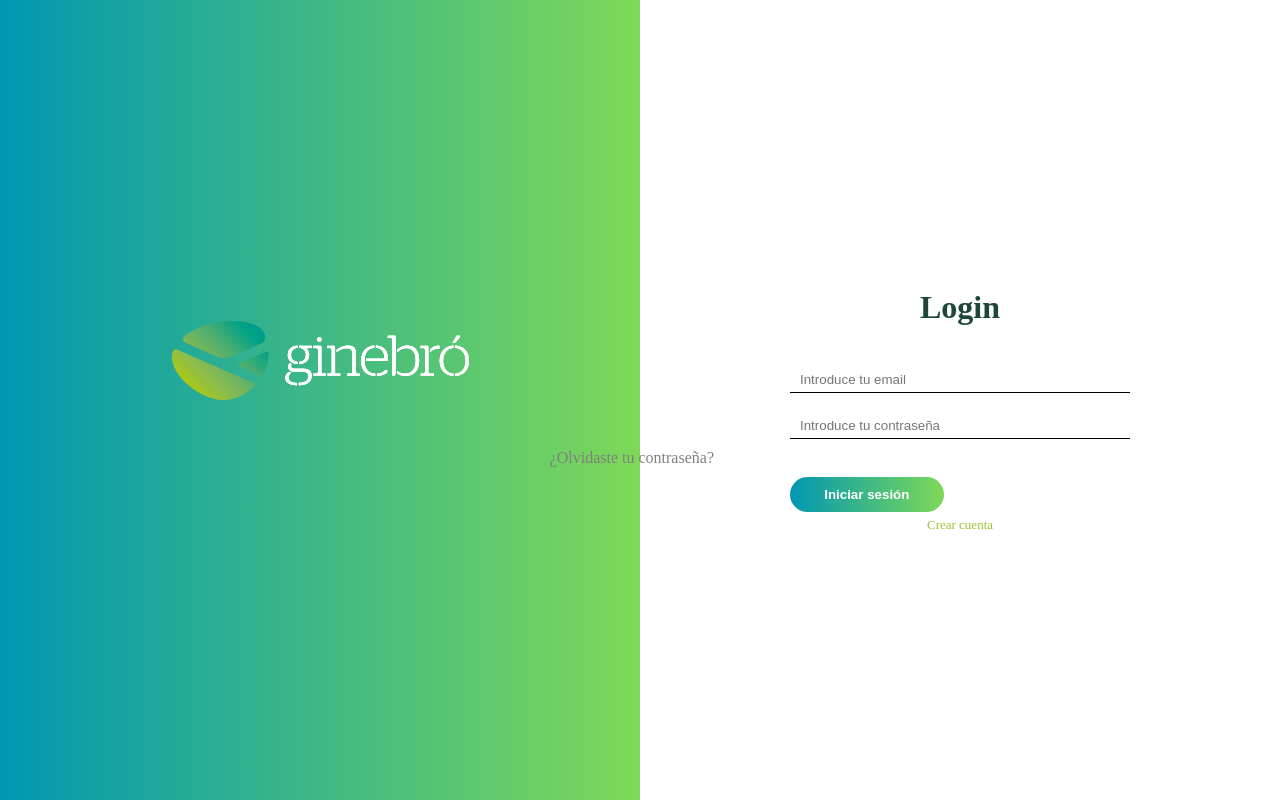
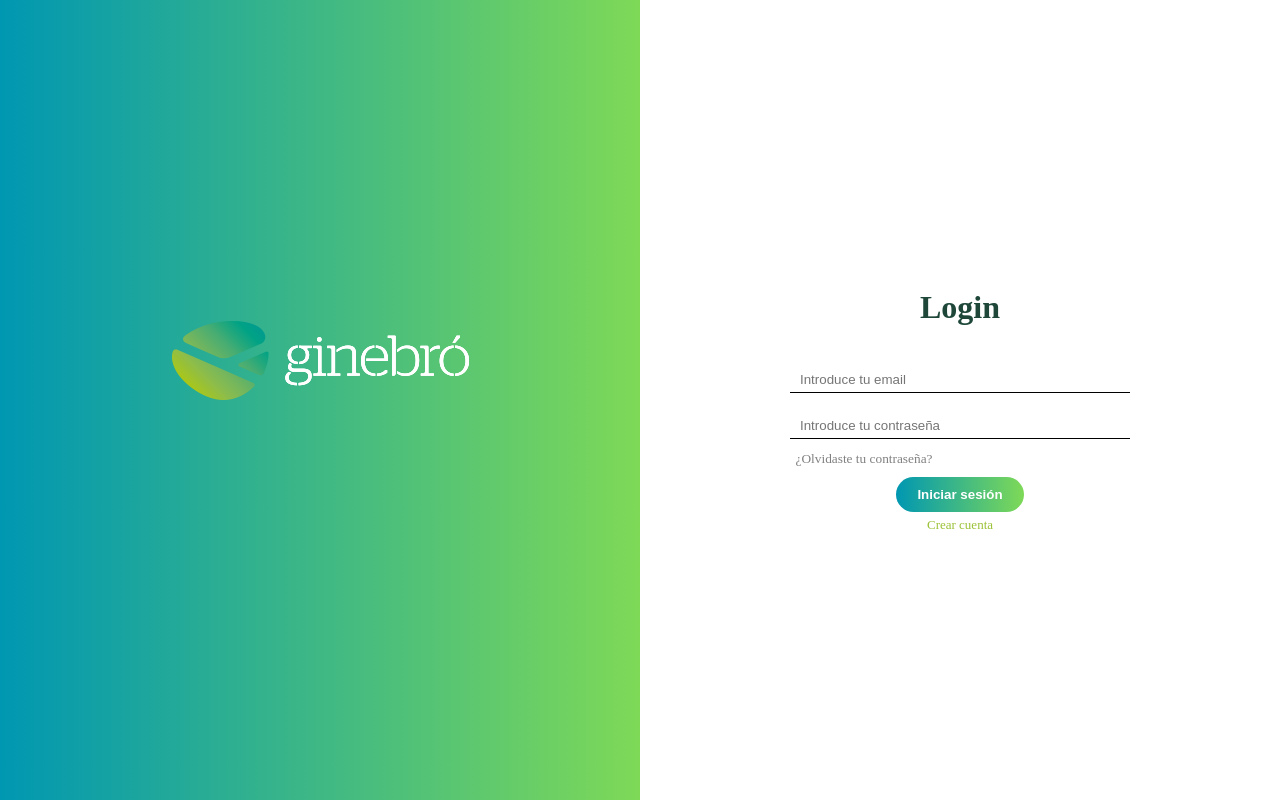
Before and after one commit to DuckHats/eduQuack, a PHP site: page /login.html in a window 1280 px wide. Run offline with PHP 8.4, Linux system fonts and the light colour scheme.

Commit message:
millores

```diff
--- a/Duckhat/config.html
+++ b/Duckhat/config.html
@@ -52,8 +52,8 @@
                 </tr>
                 <tr>
                     <td>
-                        <input type="button" onclick="window.location.href = 'config.html';" value="Actualitzar">
-                        <input id="logout" type="button" onclick="window.location.href = 'login.html';" value="Logout">
+                        <input type="submit" onclick="window.location.href = 'config.html';" value="Actualitzar">
+                        <input id="logout" type="submit" onclick="window.location.href = 'login.html';" value="Logout">
                     </td>
                     <td>
                         <img src="images/qr.png" alt="Qr">
--- a/Duckhat/css/style.css
+++ b/Duckhat/css/style.css
@@ -130,6 +130,7 @@ cursor: pointer;
     gap: 10px;
     height: 100%;
     justify-content: center;
+    text-align: center;
 }
 
 .info > a{
@@ -142,8 +143,9 @@ cursor: pointer;
 }
 
 #forgot{
-    margin-left: -18vw;
+    margin-left: -15vw;
     color: gray;
+    font-size: smaller;
 }
 
 #forgot:hover{
@@ -154,8 +156,9 @@ cursor: pointer;
     width: 25vw;
 }
 
-.info > input[type="submit"]{
+.info input[type="submit"]{
     width: 10vw;
+
 }
 
 footer {
```
